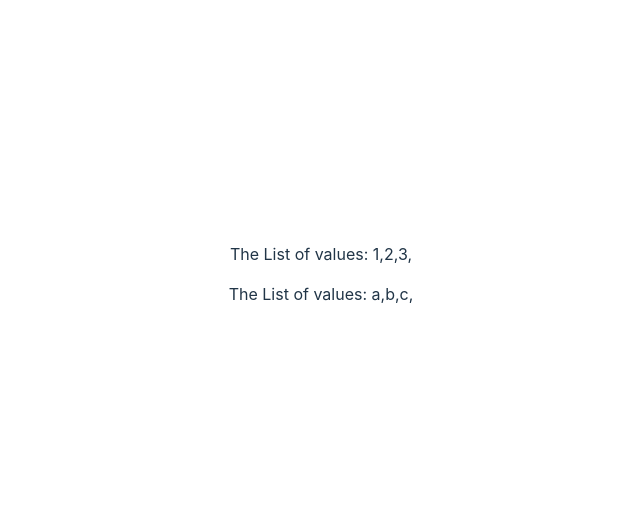
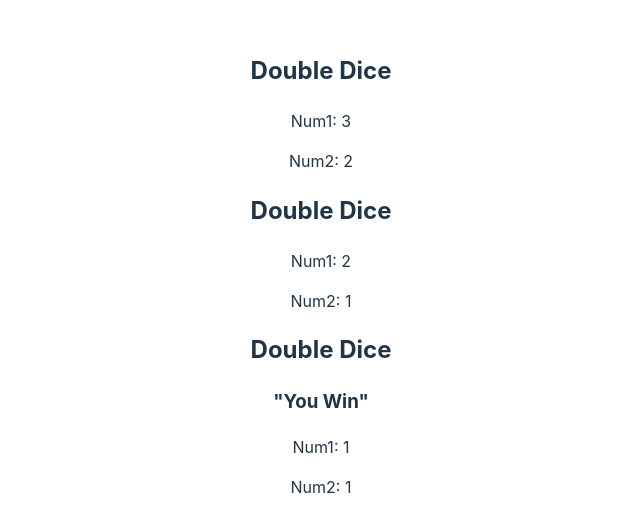
Before and after one commit to Jesus6366/reactMetaCourse, a React (Vite) app in the folder first-react-app/: page / in a window 1280 px wide. Shown: the part 126-658 px from the top of the page, without its empty margins (319-959 px from the left). Built offline with nearby package versions, Linux system fonts and the light colour scheme.

Commit message:
react conditionals

```diff
--- a/first-react-app/src/App.jsx
+++ b/first-react-app/src/App.jsx
@@ -5,18 +5,23 @@ import Greeter from "./Greeter";
 import Die from "./Die";
 
 import ListPicker from "./ListPicker";
+import DoubleDice from "./DoubleDice";
 
 function App() {
   return (
     <>
+      <DoubleDice />
+      <DoubleDice />
+      <DoubleDice />
+
       {/* <Greeter person="Sarai" from="Jesus" />
       <Greeter person="Natalia" from="Jesus" />
       <Greeter person="Natalia" from="Sarai" /> */}
       {/* <Die numSides={20} />
       <Die numSides={6} />
       <Die numSides={10} /> */}
-      <ListPicker values={[1, 2, 3]} />
-      <ListPicker values={["a", "b", "c"]} />
+      {/* <ListPicker values={[1, 2, 3]} />
+      <ListPicker values={["a", "b", "c"]} /> */}
     </>
   );
 }
--- /dev/null
+++ b/first-react-app/src/DoubleDice.jsx
@@ -0,0 +1,17 @@
+import React from "react";
+
+const DoubleDice = () => {
+  const num1 = Math.floor(Math.random() * 3) + 1;
+  const num2 = Math.floor(Math.random() * 3) + 1;
+
+  return (
+    <div>
+      <h2>Double Dice</h2>
+      {num1 === num2 && <h3>"You Win"</h3>}
+      <p>Num1: {num1}</p>
+      <p>Num2: {num2}</p>
+    </div>
+  );
+};
+
+export default DoubleDice;
```
